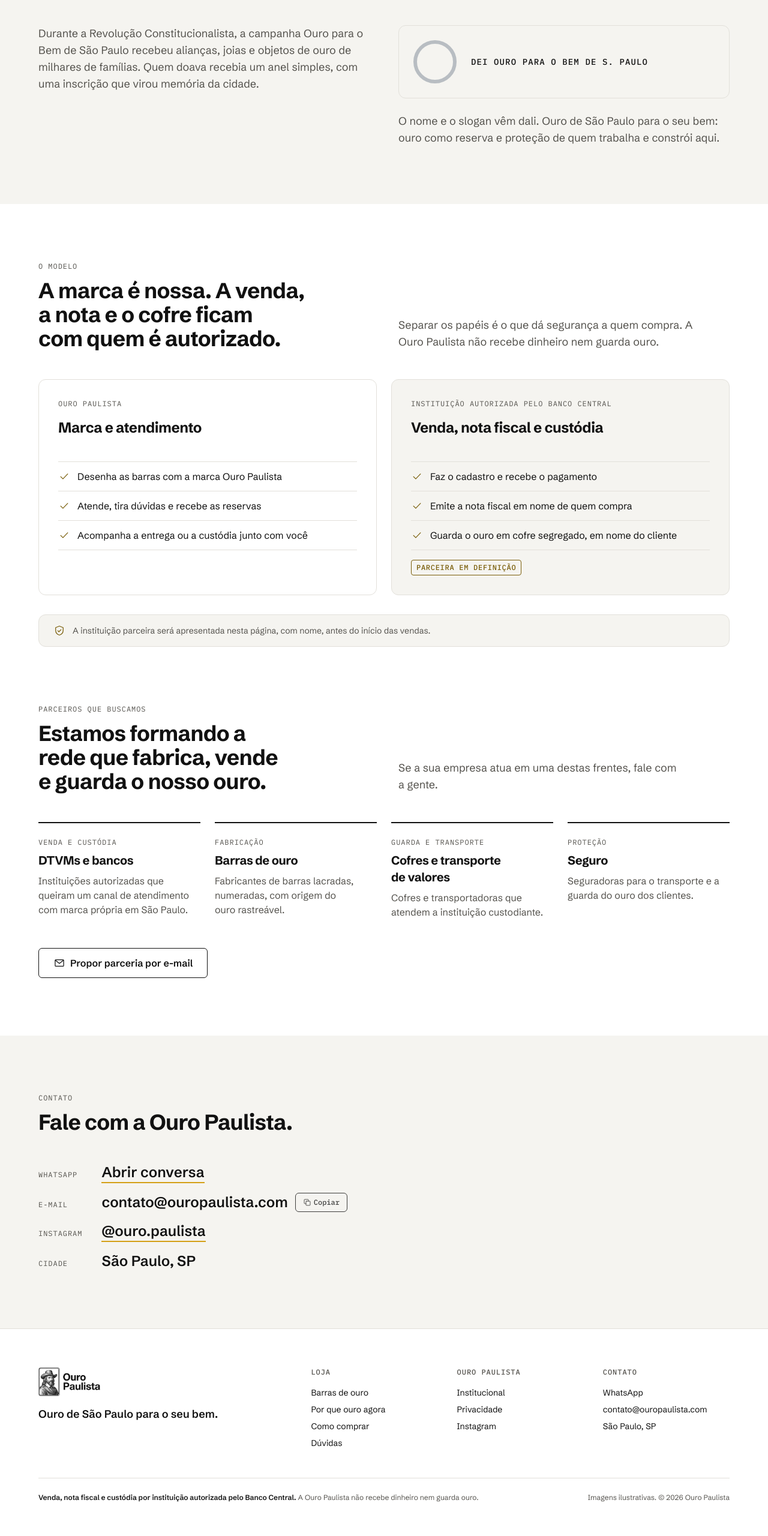
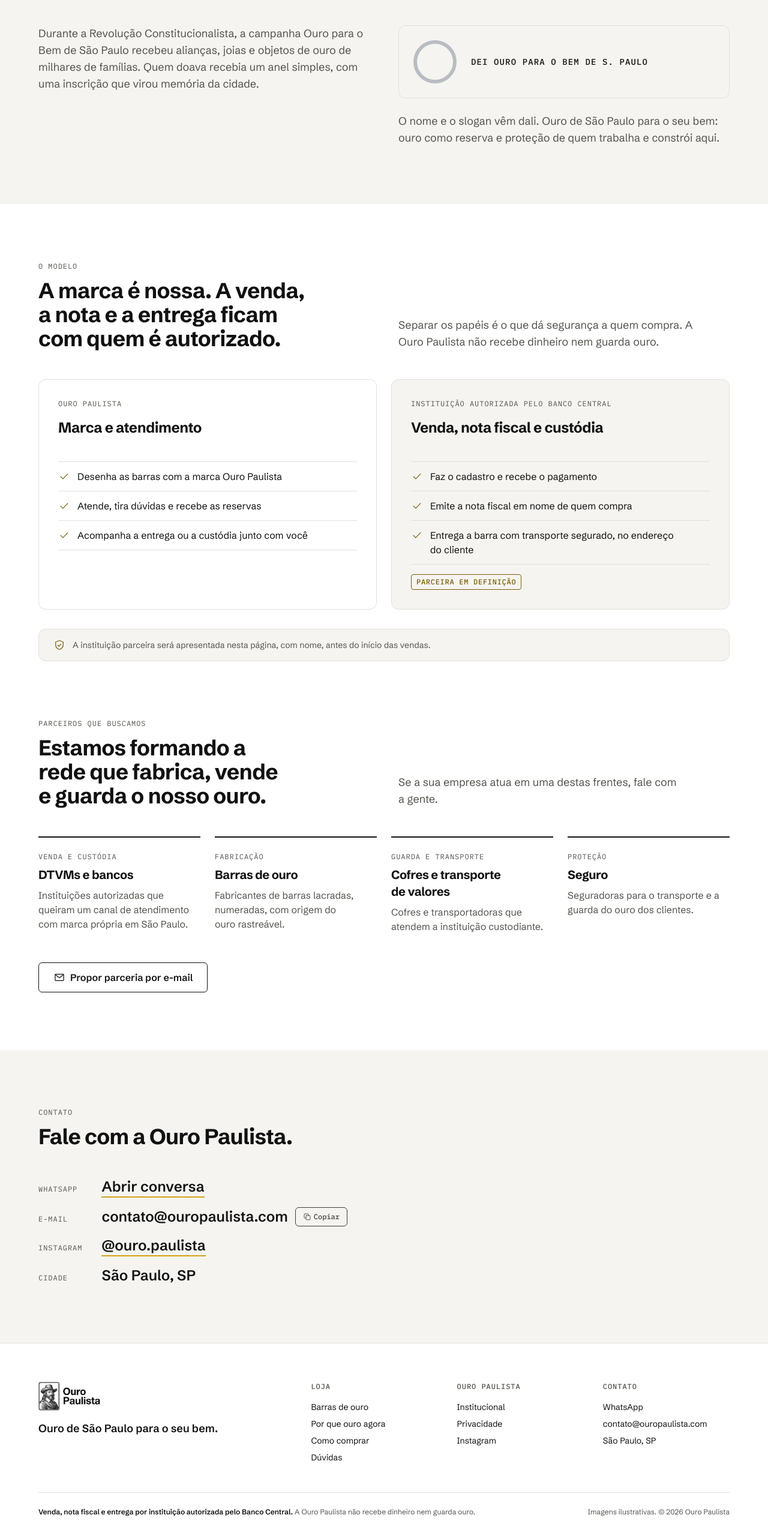
Before and after one commit to antoniosirotsky1-prog/ouropaulista-site, a plain HTML site: page institucional.html in a window 1280 px wide. Shown: the part 860-3420 px from the top of the page at 60% size. Before the commit the page ends 3396 px from the top, so only its background shows below. Drawn offline with Linux system fonts and the light colour scheme.

Commit message:
V1.1: tira cofre/custódia do institucional e dos rodapés
Co-Authored-By: Claude Opus 5.5 <noreply@anthropic.com>
Claude-Session: https://claude.ai/code/session_013QUrJc6CmX4gGjqcLBpSbS

```diff
--- a/institucional.html
+++ b/institucional.html
@@ -398,7 +398,7 @@ p,li,dd{text-wrap:pretty}
     "@type": "City",
     "name": "São Paulo"
    },
-   "description": "Marca de barras de ouro 999,9 de São Paulo, ouro ativo financeiro para reserva e proteção de patrimônio. Venda, nota fiscal e custódia por instituição autorizada pelo Banco Central."
+   "description": "Marca de barras de ouro 999,9 de São Paulo, ouro ativo financeiro para reserva e proteção de patrimônio. Venda, nota fiscal e entrega por instituição autorizada pelo Banco Central."
   },
   {
    "@type": "AboutPage",
@@ -459,7 +459,7 @@ p,li,dd{text-wrap:pretty}
   <section class="section" id="modelo" aria-labelledby="h-modelo">
     <div class="wrap">
       <div class="sec-head" data-reveal>
-        <div><p class="label">O modelo</p><h2 id="h-modelo">A marca é nossa. A venda, a nota e o cofre ficam com quem é autorizado.</h2></div>
+        <div><p class="label">O modelo</p><h2 id="h-modelo">A marca é nossa. A venda, a nota e a entrega ficam com quem é autorizado.</h2></div>
         <p>Separar os papéis é o que dá segurança a quem compra. A Ouro Paulista não recebe dinheiro nem guarda ouro.</p>
       </div>
       <div class="model" data-reveal-group>
@@ -478,7 +478,7 @@ p,li,dd{text-wrap:pretty}
           <ul class="ticks">
             <li><svg class="i" width="20" height="20" viewBox="0 0 24 24" fill="none" stroke="currentColor" stroke-width="1.5" stroke-linecap="round" stroke-linejoin="round" aria-hidden="true"><path d="M5 12.5l4.5 4.5L19 7"/></svg>Faz o cadastro e recebe o pagamento</li>
             <li><svg class="i" width="20" height="20" viewBox="0 0 24 24" fill="none" stroke="currentColor" stroke-width="1.5" stroke-linecap="round" stroke-linejoin="round" aria-hidden="true"><path d="M5 12.5l4.5 4.5L19 7"/></svg>Emite a nota fiscal em nome de quem compra</li>
-            <li><svg class="i" width="20" height="20" viewBox="0 0 24 24" fill="none" stroke="currentColor" stroke-width="1.5" stroke-linecap="round" stroke-linejoin="round" aria-hidden="true"><path d="M5 12.5l4.5 4.5L19 7"/></svg>Guarda o ouro em cofre segregado, em nome do cliente</li>
+            <li><svg class="i" width="20" height="20" viewBox="0 0 24 24" fill="none" stroke="currentColor" stroke-width="1.5" stroke-linecap="round" stroke-linejoin="round" aria-hidden="true"><path d="M5 12.5l4.5 4.5L19 7"/></svg>Entrega a barra com transporte segurado, no endereço do cliente</li>
           </ul>
           <span class="status">Parceira em definição</span>
         </div>
@@ -533,7 +533,7 @@ p,li,dd{text-wrap:pretty}
         <li><a href="mailto:contato@ouropaulista.com">contato@ouropaulista.com</a></li><li>São Paulo, SP</li></ul></div>
     </div>
     <div class="legal">
-      <p><strong>Venda, nota fiscal e custódia por instituição autorizada pelo Banco Central.</strong> A Ouro Paulista não recebe dinheiro nem guarda ouro.</p>
+      <p><strong>Venda, nota fiscal e entrega por instituição autorizada pelo Banco Central.</strong> A Ouro Paulista não recebe dinheiro nem guarda ouro.</p>
       <p>Imagens ilustrativas. © 2026 Ouro Paulista</p>
     </div>
   </div>
```
Also changed, not shown: 404.html (+2 -2 lines), privacidade.html (+2 -2 lines).
